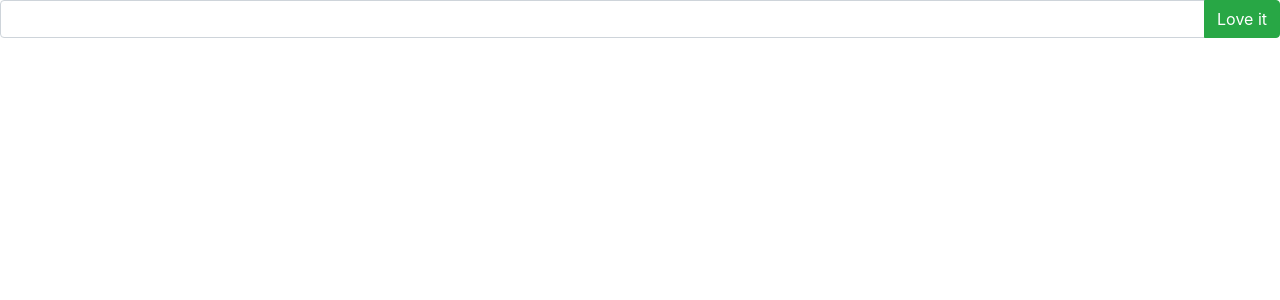
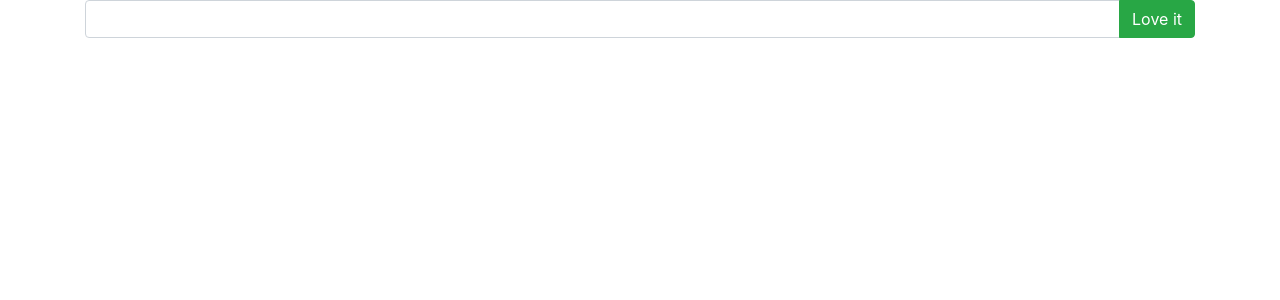
Before and after one commit to ikemous/employee-directory, a React (Create React App) app in the folder employee-directory/: page / in a window 1280 px wide. Shown: the top 300 px of the page. Built offline with nearby package versions, Linux system fonts and the light colour scheme.

Commit message:
altered wrapper element and form to try to create user filtering

```diff
--- a/employee-directory/public/index.html
+++ b/employee-directory/public/index.html
@@ -17,5 +17,10 @@
   <body>
     <noscript>You need to enable JavaScript to run this app.</noscript>
     <div id="root"></div>
+    <script src="https://code.jquery.com/jquery-3.2.1.slim.min.js" integrity="sha384-KJ3o2DKtIkvYIK3UENzmM7KCkRr/rE9/Qpg6aAZGJwFDMVNA/GpGFF93hXpG5KkN" crossorigin="anonymous"></script>
+    <script src="https://cdnjs.cloudflare.com/ajax/libs/popper.js/1.12.9/umd/popper.min.js" integrity="sha384-ApNbgh9B+Y1QKtv3Rn7W3mgPxhU9K/ScQsAP7hUibX39j7fakFPskvXusvfa0b4Q" crossorigin="anonymous"></script>
+    <script src="https://maxcdn.bootstrapcdn.com/bootstrap/4.0.0/js/bootstrap.min.js" integrity="sha384-JZR6Spejh4U02d8jOt6vLEHfe/JQGiRRSQQxSfFWpi1MquVdAyjUar5+76PVCmYl" crossorigin="anonymous"></script>
+
+
   </body>
 </html>
--- a/employee-directory/src/components/Form.js
+++ b/employee-directory/src/components/Form.js
@@ -1,4 +1,5 @@
 import React from "react";
+import {Link, useLocation} from "react-router-dom";
 
 function Form(props)
 {
@@ -6,7 +7,7 @@
         <div className="input-group">
             <input type="text" className="form-control" placeholder="" aria-label="" aria-describedby="basic-addon1" />
             <div className="input-group-append">
-                <button className="btn btn-success" type="button">Love it</button>
+                <Link className="btn btn-success" type="button" to={"/filter/" + props.filter}>Love it</Link>
             </div>
         </div>
     );
--- a/employee-directory/src/components/WrapperElement.js
+++ b/employee-directory/src/components/WrapperElement.js
@@ -9,12 +9,22 @@
         filter: ""
     };
 
+    handleClick = event => {
+        const value = event.target.value();
+        this.setState({
+            filter: value
+        });
+    };
+
     render()
     {
         return (
             <Router>
-                <div>
-                    <Route path="/" component={Form}/>
+                <div className="container">
+                    <Route path="/">
+                        <Form />
+                        <Table />
+                    </Route>
                 </div>
             </Router>
         );
```
